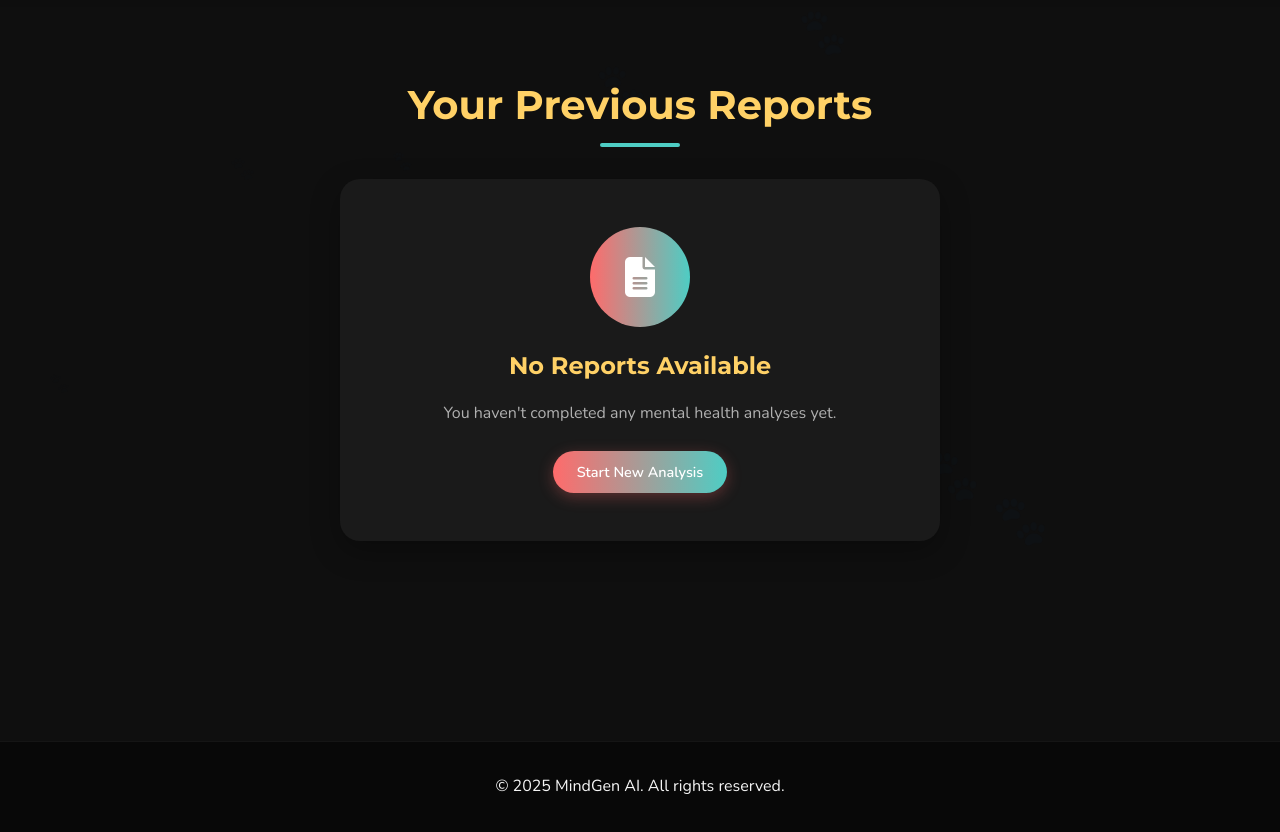
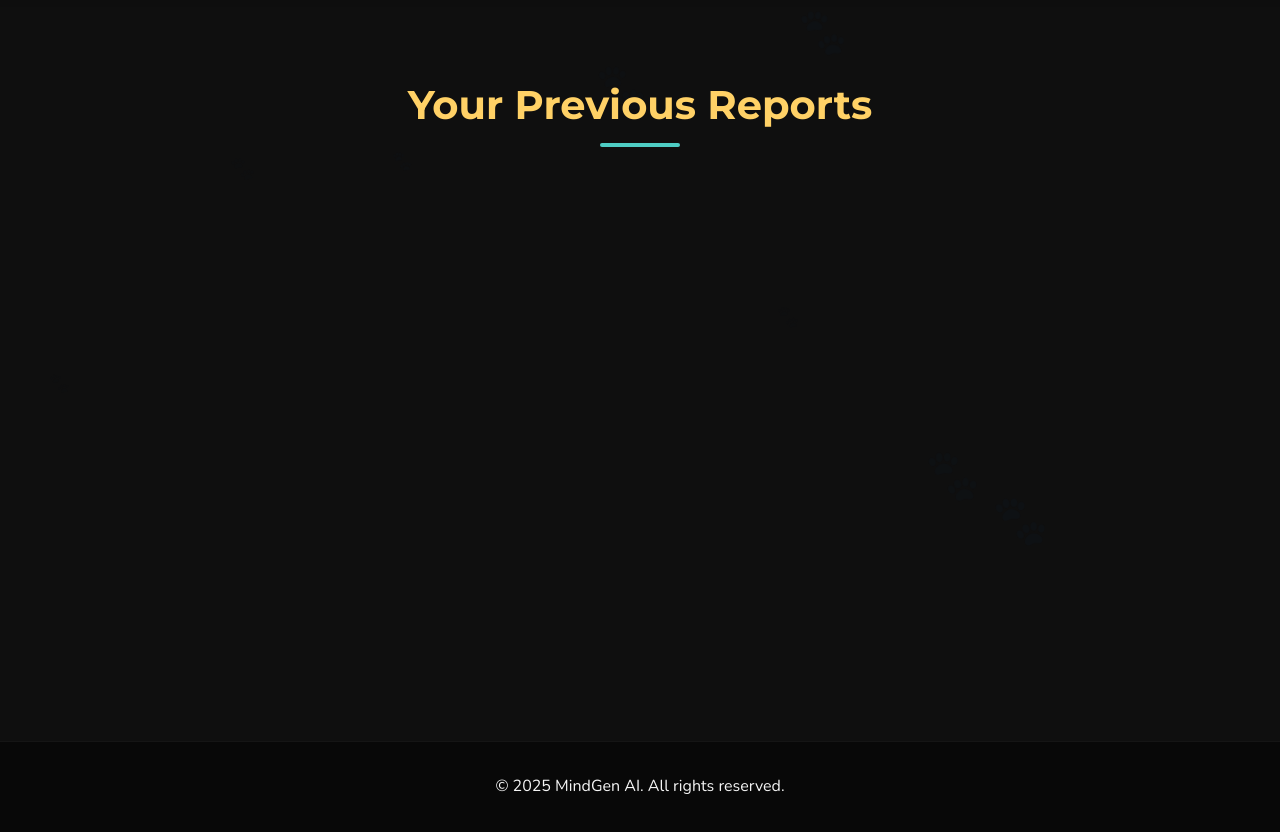
Before and after one commit to SS-2005/Advanced_NeuroNutrigenomics-AI, a Flask app: page /previous_reports in a window 1280 px wide. Shown: the part 107-939 px from the top of the page. Run offline with Flask 3, Linux system fonts and the light colour scheme; the visitor is signed in with stand-in values (Sample User, id 1).

Commit message:
Update previous_reports.html

```diff
--- a/templates/previous_reports.html
+++ b/templates/previous_reports.html
@@ -317,21 +317,14 @@
               <p><strong>Bipolar Disorder:</strong> {{ report.BipolarDisorder }}</p>
               <p><strong>Anxiety:</strong> {{ report.Anxiety }}</p>
             </div>
-            <a href="{{ url_for('view_report', report_id=report._id) }}" class="btn">
+            <a href="{{ url_for('view_report', report_id=report.id) }}" class="btn">
               View Full Report
             </a>
           </div>
           {% endfor %}
         </div>
       {% else %}
-        <div class="empty-state">
-          <div style="width: 100px; height: 100px; background: linear-gradient(to right, var(--primary), var(--secondary)); border-radius: 50%; display: flex; align-items: center; justify-content: center; margin: 0 auto 20px; color: white; font-size: 2.5rem;">
-            <i class="fas fa-file-alt"></i>
-          </div>
-          <h2>No Reports Available</h2>
-          <p>You haven't completed any mental health analyses yet.</p>
-          <a href="{{ url_for('analyze') }}" class="btn">Start New Analysis</a>
-        </div>
+        <!-- ... empty state content ... -->
       {% endif %}
     </div>
   </main>
```
